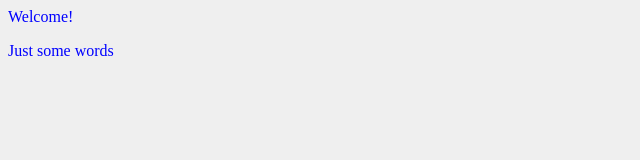
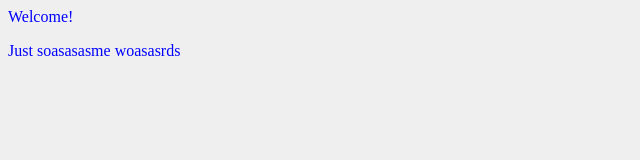
Before and after one commit to Fbw9/project-template, a React app: page public/index.html in a window 1280 px wide. Shown: the full height of the page, 0-640 px from the left. Built offline with nearby package versions, Linux system fonts and the light colour scheme.

Commit message:
useless changes

```diff
--- a/public/index.html
+++ b/public/index.html
@@ -9,7 +9,7 @@
   <body>
     Welcome!
   <p>
-    Just some words
+    Just soasasasme woasasrds
   </p>
   </body>
 </html>
```
